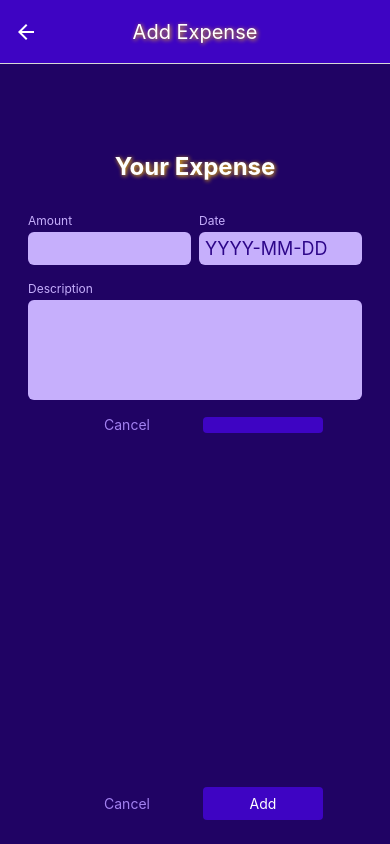
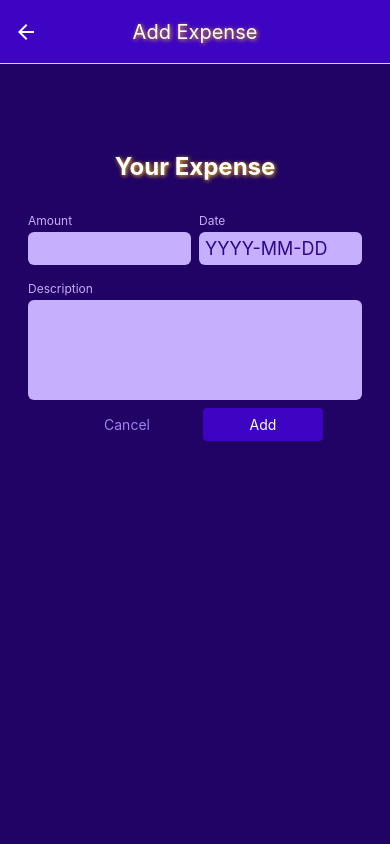
Before and after one commit to superGemHere/Expense-Tracker-App-RN, a React Native app in the folder ExpenseTracker/: screen /ManageExpense in a window 390 px wide. Built offline with nearby package versions, Linux system fonts and the light colour scheme.

Commit message:
Update ManageExpense.jsx

```diff
--- a/ExpenseTracker/screens/ManageExpense.jsx
+++ b/ExpenseTracker/screens/ManageExpense.jsx
@@ -1,4 +1,4 @@
-import { View, Text, StyleSheet, TextInput } from "react-native";
+import { View, Text, StyleSheet, TextInput, KeyboardAvoidingView, ScrollView } from "react-native";
 import React, { useContext, useLayoutEffect } from "react";
 
 import { GlobalStyles } from "../constants/styles";
@@ -44,32 +44,24 @@ const ManageExpense = ({ route, navigation }) => {
     navigation.goBack();
   };
 
-  const confirmHandler = () => {
+  const confirmHandler = (expenseData) => {
     if(expenseId){
-      updateExpense(expenseId, {
-        id: Math.random().toString(),
-        description: "Test Expense Updated",
-        amount: 19.99,
-        date: new Date('2024-12-17'),
-      });
+      updateExpense(expenseId, expenseData);
     }else{
-      addExpense({
-        id: Math.random().toString(),
-        description: "Test Expense Added",
-        amount: 19.99,
-        date: new Date('2024-12-15'),
-      });
+      addExpense(expenseData);
     }
     navigation.goBack();
   };
 
   return (
+    <ScrollView style={styles.screen}>
+      <KeyboardAvoidingView behavior="position" style={styles.screen}>
         <View style={styles.container}>
-      <ExpenseForm />
-      <View style={styles.btnContainer}>
-        <Button mode={"flat"} onPress={cancelHandler} style={styles.button}>Cancel</Button>
-        <Button onPress={confirmHandler} style={styles.button}>{isEditing ? "Update" : "Add"}</Button>
-      </View>
+          <ExpenseForm
+            onCancel={cancelHandler}
+            submitBtnLabel={isEditing ? "Update" : "Add"}
+            onSubmit={confirmHandler}
+          />
           {isEditing && (
             <View style={styles.deleteContainer}>
               <IconBtn
@@ -81,25 +73,22 @@ const ManageExpense = ({ route, navigation }) => {
             </View>
           )}
         </View>
+      </KeyboardAvoidingView>
+    </ScrollView>
   );
 };
 
 export default ManageExpense;
 
 const styles = StyleSheet.create({
+  screen: {
+    flex: 1,
+    backgroundColor: GlobalStyles.colors.primary800,
+  },
   container: {
     flex: 1,
     padding: 24,
     backgroundColor: GlobalStyles.colors.primary800,
-  },
-  btnContainer:{
-    flexDirection: "row",
-    justifyContent: "center",
-    alignItems: "center",
-  },
-  button: {
-    minWidth: 120,
-    marginHorizontal: 8,
   },
   deleteContainer: {
     alignItems: "center",
```
Lines whose indentation alone changed are shown as unchanged.
